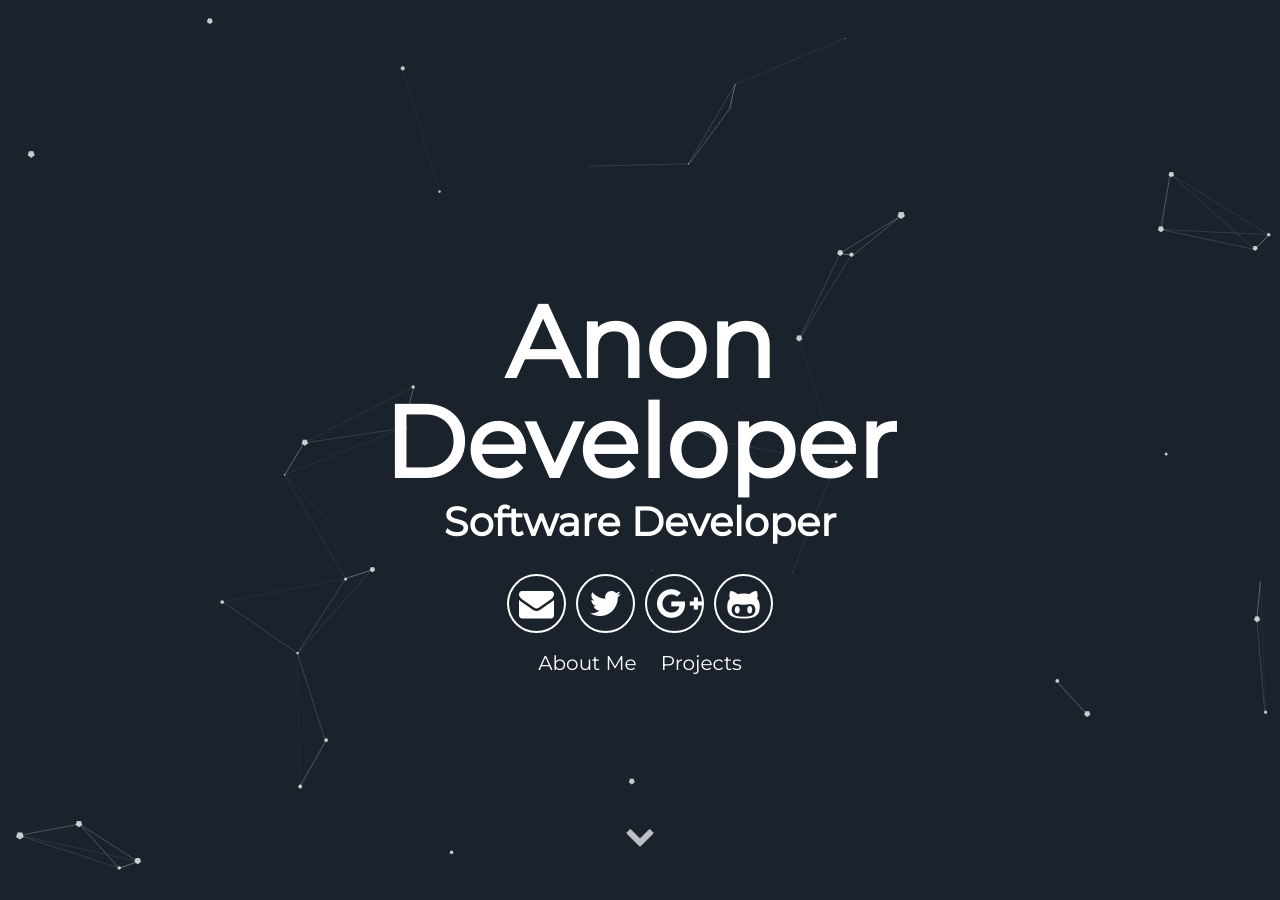
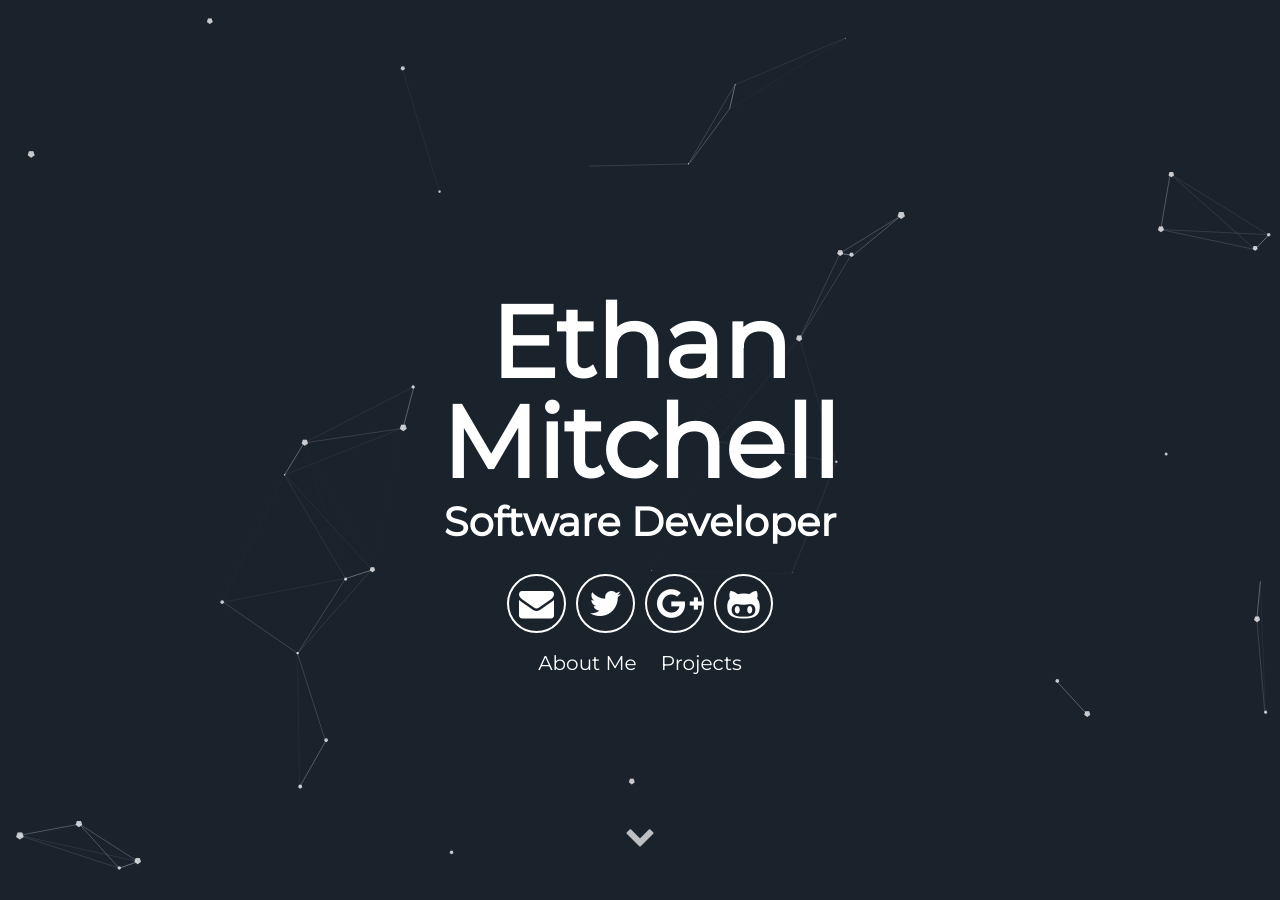
Before and after one commit to ThatRandomCoderNZ/githubPage, a Jekyll site: the page built from index.md, in a window 1280 px wide and 900 px high. Built offline with Jekyll 4.4.1, drawn with Linux system fonts in a browser that asks for light colours; our own code applies the rules of GitHub Pages for plain Markdown files; some of the changed text lies outside the part shown.

Commit message:
refactor - updated site username to Ethan Mitchell

```diff
--- a/_config.yml
+++ b/_config.yml
@@ -4,7 +4,7 @@ description: A blog about lorem ipsum dolor sit amet
 # baseurl: "/particle" # the subpath of your site, e.g. /blog
 # url: "https://thatrandomcodernz.github.io/githubPage/"
 # User settings
-username: Anon Developer
+username: Ethan Mitchell
 user_description: Bicycle rights irony actually neutra typewriter lyft. Man bun taxidermy put a bird on it, umami yr ramps pop-up ugh bushwick chia lo-fi. Occupy bitters pour-over snackwave you probably haven't heard of them small batch. Cornhole mustache man bun letterpress echo park VHS.
 user_title: Software Developer
 email: anon@anon.com
```
